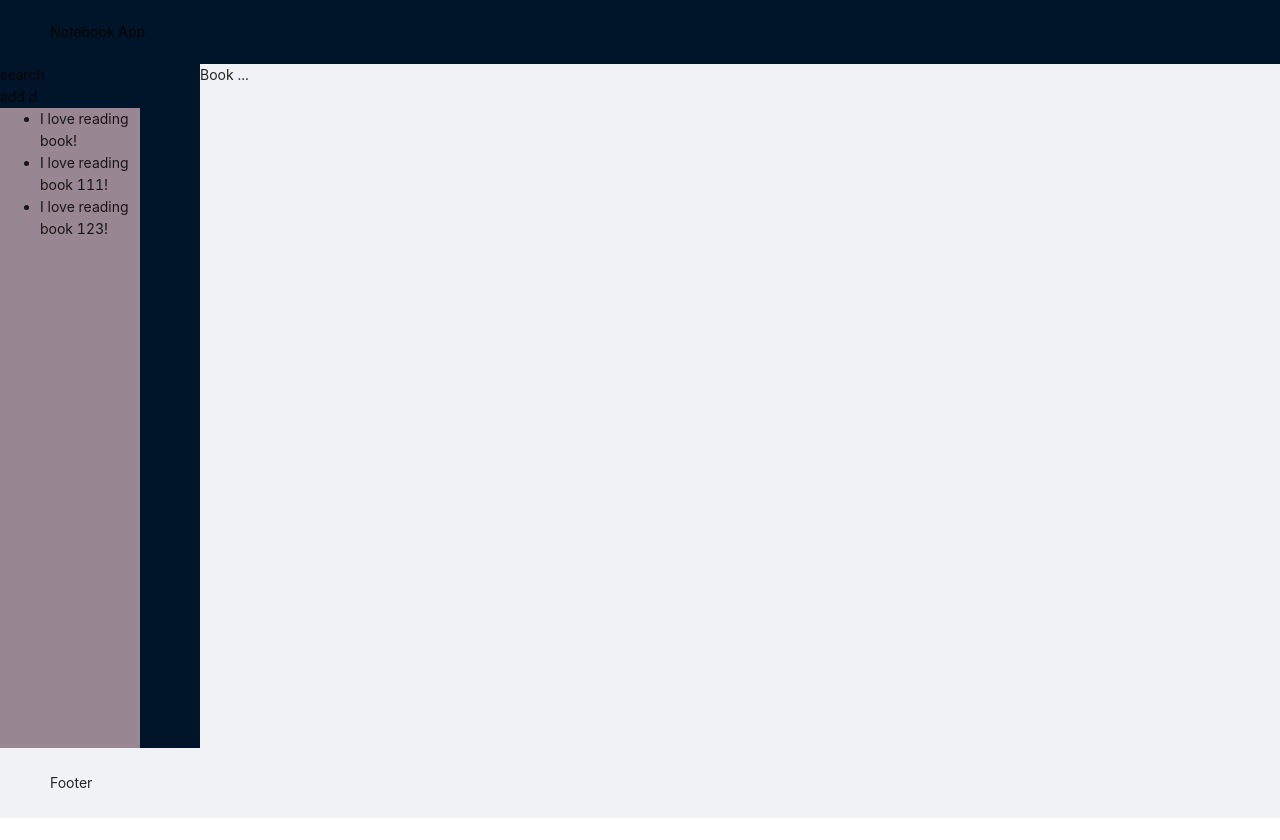
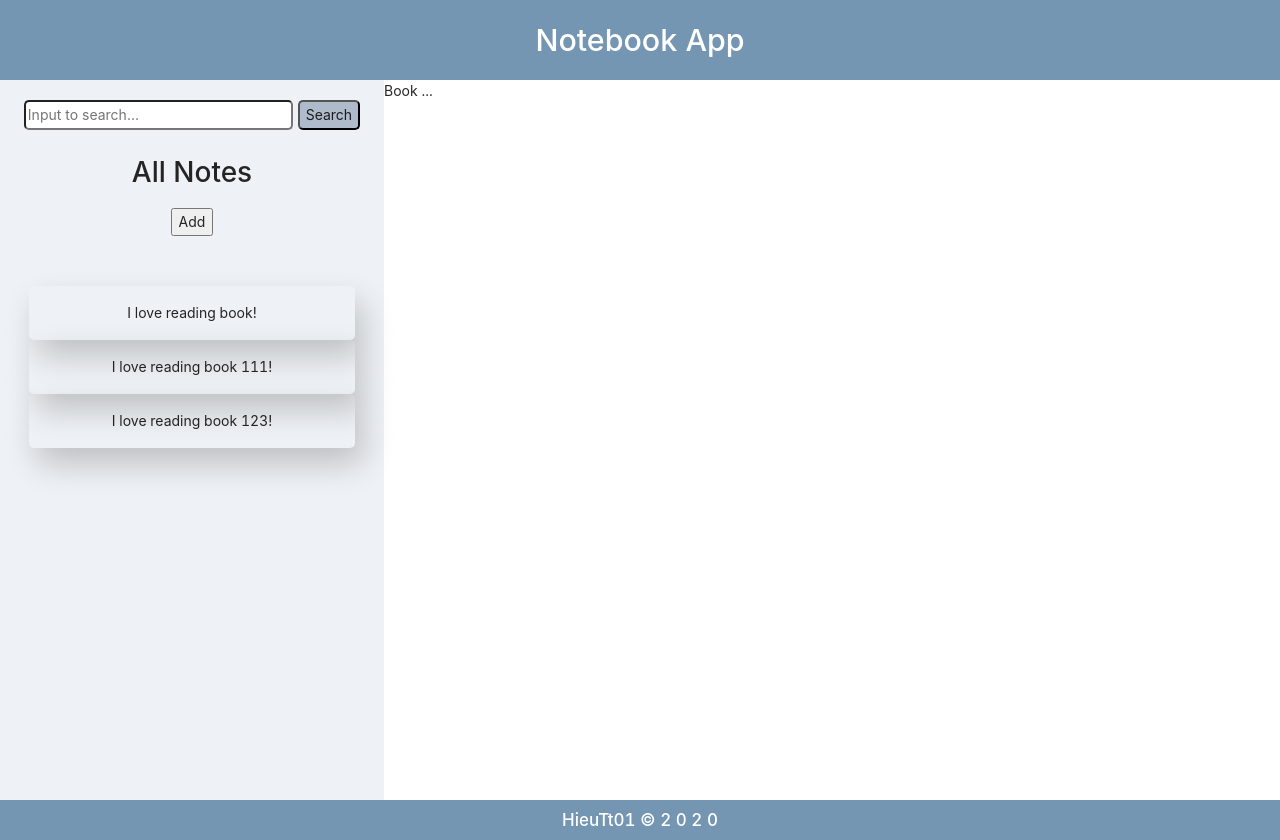
Before and after one commit to HieuTt01/Pink-Love, a React (Create React App) app: page / in a window 1280 px wide. Before the commit the page ends 818 px from the top, so only its background shows below. Built offline with nearby package versions, Linux system fonts and the light colour scheme.

Commit message:
add file

```diff
--- a/src/App.css
+++ b/src/App.css
@@ -2,34 +2,26 @@
   text-align: center;
 }
 
-.App-logo {
-  height: 40vmin;
-  pointer-events: none;
+
+.App-header {
+  background-color: rgb(116, 150, 179);
+  height: 10vh;
+  position: relative;
+  justify-content: center;
+  font-size: calc(10px + 2vmin);
+}
+.header__title {
+  color: white;
+  line-height: 10vh;
 }
 
-@media (prefers-reduced-motion: no-preference) {
-  .App-logo {
-    animation: App-logo-spin infinite 20s linear;
-  }
-}
-
-.App-header {
-  background-color: #5ac28e;
-  min-height: 10vh;
-  display: flex;
-  flex-direction: column;
-  align-items: center;
-  justify-content: center;
-  font-size: calc(10px + 2vmin);
-  color: white;
-}
 
 .App-link {
   color: #61dafb;
 }
 
-.content {
-  min-height: 80vh;
+.App-content {
+  min-height: 90vh;
   width: 100%;
   display: flex;
   /* flex-direction: row;
@@ -37,17 +29,21 @@
 }
 
 .sidebar {
-  background-color: #7d93ad;
-  display: flex;
+  background-color: #eef1f5;
+  display: block;
   width: 30%;
 }
 
-.list-notes {
-  background-color: #998693;
-  min-height: 80vh;
-  max-width: 1200px;
-  display: flex;
-  width: 70%;
+
+.App-footer {
+  background-color:  rgb(116, 150, 179);
+  height: 5vh;
+  justify-content: center;
+  font-size: calc(1px + 2vmin);
+}
+.footer-item {
+  color: white;
+  line-height:5vh ;
 }
 
 
--- a/src/App.js
+++ b/src/App.js
@@ -33,22 +33,24 @@ function App() {
 
   const { Header, Footer, Sider, Content } = Layout;
   return (
-  <>
-    <Layout>
-      <Header>Notebook App</Header>
-      <Layout >
-        <Sider>
-          <Search />
-          <AddNote />
-          <ListNotes listNotes={listNotes} onDeleClick={onDeleClick}/>
-        </Sider>
-        <Content>
-          <NoteContent note={note} />
-        </Content>
-      </Layout>
-      <Footer>Footer</Footer>
-    </Layout>
-  </>
+  <div className="App">
+    <div className="App-header">
+      <h3 className="header__title">Notebook App</h3>
+    </div>
+    <div className="App-content">
+      <div class="sidebar">
+        <Search />
+        {/* <AddNote /> */}
+        <ListNotes listNotes={listNotes} onDeleClick={onDeleClick}/>
+      </div>
+      <div class="content">
+        <NoteContent note={note} />
+      </div>
+    </div>
+    <div class="App-footer">
+      <h4 className="footer-item"> HieuTt01 © 2 0 2 0</h4>
+    </div>
+  </div>
 
   );
 }
--- /dev/null
+++ b/src/components/ListNotes.css
@@ -0,0 +1,38 @@
+.listnotes {
+    display: block;
+    width: 100%;
+
+}
+
+.title {
+   display: flex;
+}
+.title h1 {
+
+}
+
+.listnotes ul {
+    list-style-type: none;
+    margin:  0;
+    padding: 50px 0;
+    /* text-align: center; */
+    align-items: center;
+    justify-content:center;
+}
+.listnotes ul li {
+    box-shadow: 0.5rem 1rem 2rem rgba(0, 0, 0, 0.2);
+    padding: 1rem 1rem ;
+    border-radius: 5px;
+    width: 85%;
+    margin: 0 auto;
+
+
+}
+
+.listnotes ul li:hover {
+    transform: translateY(-4px);
+    cursor: pointer;
+    transition: 0.1s ease-in-out;
+    background-color: rgb(119, 119, 182);
+    transform: scale(1.1);
+  }
--- a/src/components/ListNotes.js
+++ b/src/components/ListNotes.js
@@ -1,5 +1,6 @@
 import React from 'react';
 import PropTypes from 'prop-types';
+import "./ListNotes.css"
 
 ListNotes.propTypes = {
     listNotes: PropTypes.array,
@@ -20,7 +21,11 @@ function ListNotes(props) {
 
 
     return (
-        <div className="list-notes">
+        <div className="listnotes">
+            <div lassName="title">
+                <h1> All Notes</h1>
+                <button>Add</button>
+             </div>
             <ul >
             {
                 listNotes.map(note => (
--- /dev/null
+++ b/src/components/Search.css
@@ -0,0 +1,22 @@
+.search {
+    width: 100%;
+    height: 30px;
+    margin: 20px 0;
+    display: flex;
+    flex-wrap: wrap;
+    justify-content:center;
+}
+.search__input {
+    width: 70%;
+    margin-right: 5px;
+    border-radius: 5px;
+
+}
+.search__button {
+    background-color: #afbbca;
+    cursor: pointer;
+    border-radius: 5px;
+}
+.search__button:hover {
+    background-color: rgb(119, 119, 182);
+}
--- a/src/components/Search.js
+++ b/src/components/Search.js
@@ -1,5 +1,6 @@
 import React from 'react';
 import PropTypes from 'prop-types';
+import './Search.css';
 
 // search.propTypes = {
 
@@ -7,8 +8,9 @@ import PropTypes from 'prop-types';
 
 function Search(props) {
     return (
-        <div>
-            search
+        <div className="search">
+             <input class="search__input"  id="lname" name="search" placeholder="Input to search..."></input>
+             <button class="search__button">Search</button>
         </div>
     );
 }
```
Also changed, not shown: src/logo.svg (deleted), 1 other file (tests, documents, lock files or other folders).
